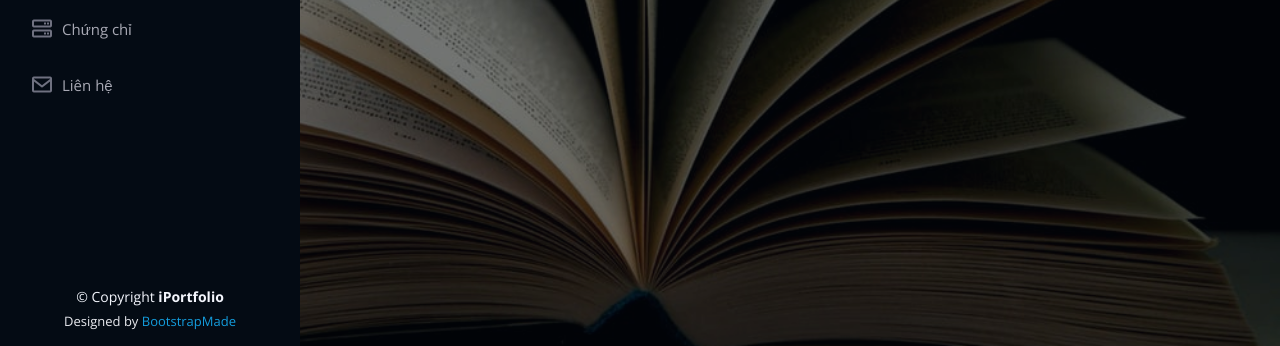
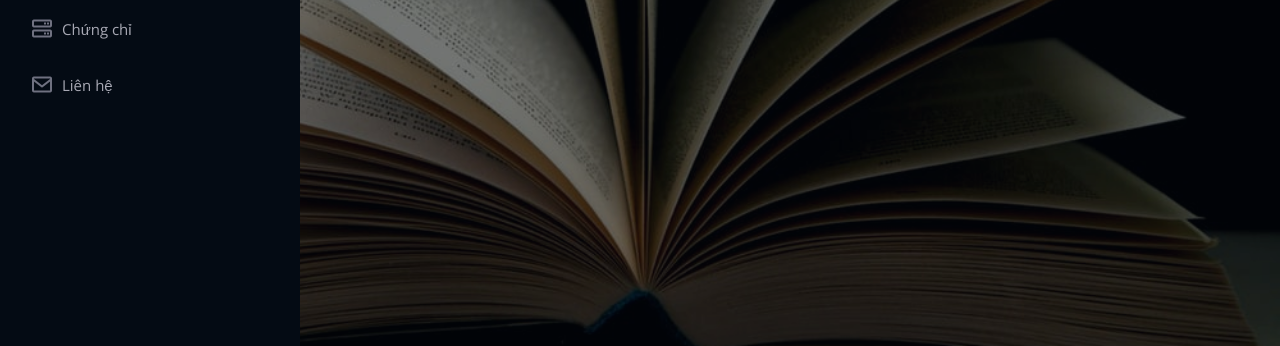
Before and after one commit to vanduy9491/CV_VANDUY, a plain HTML site: page index.html in a window 1280 px wide. Shown: the part 454-800 px from the top of the page. Drawn offline with nearby package versions, Linux system fonts and the light colour scheme.

Commit message:
fix fotter

```diff
--- a/index.html
+++ b/index.html
@@ -320,9 +320,7 @@
         </div>
 
       </div>
-    </section><!-- End Portfolio Section -->
-
-    <!-- ======= Services Section ======= -->
+    </section>
     <section id="services" class="services">
       <div class="container">
 
@@ -426,14 +424,7 @@
 
   <!-- ======= Footer ======= -->
   <footer id="footer">
-    <div class="container">
-      <div class="copyright">
-        &copy; Copyright <strong><span>iPortfolio</span></strong>
-      </div>
-      <div class="credits">
-        Designed by <a href="https://bootstrapmade.com/">BootstrapMade</a>
-      </div>
-    </div>
+
   </footer><!-- End  Footer -->
 
   <a href="#" class="back-to-top"><i class="icofont-simple-up"></i></a>
```
